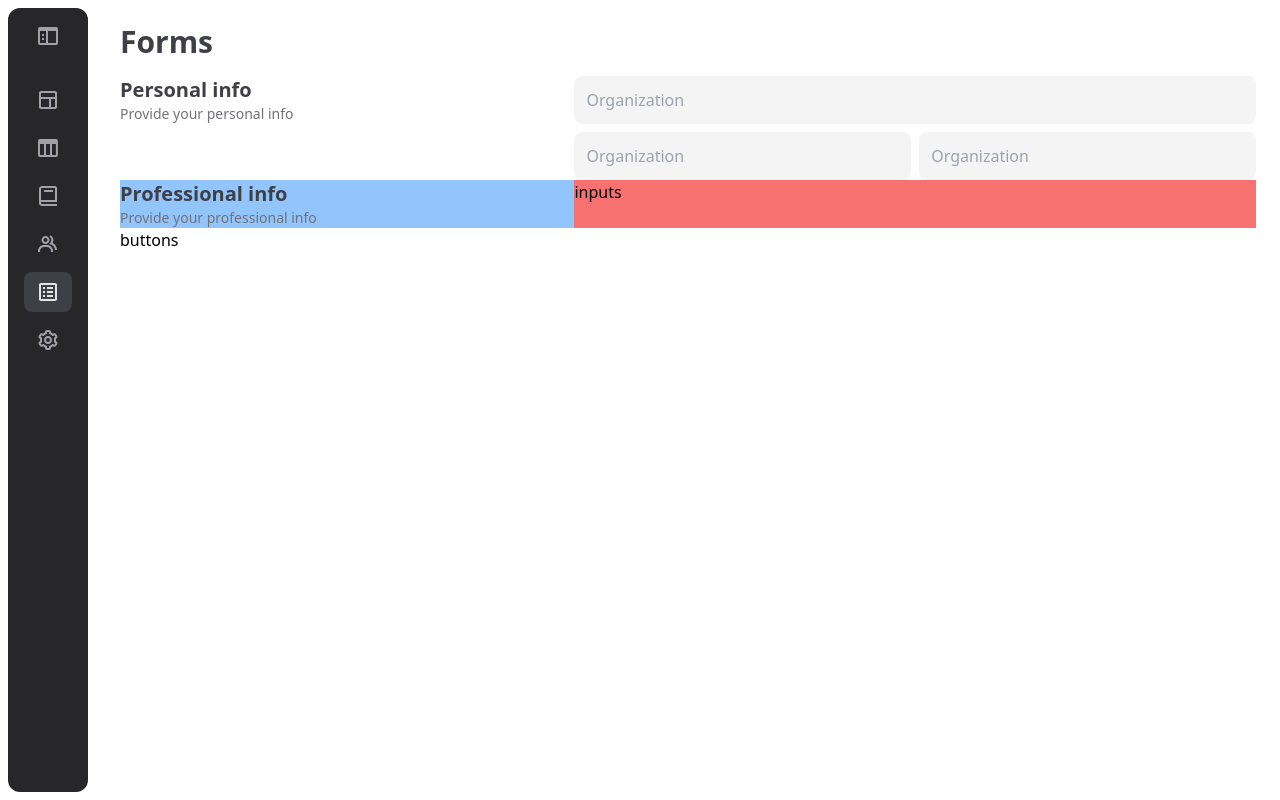
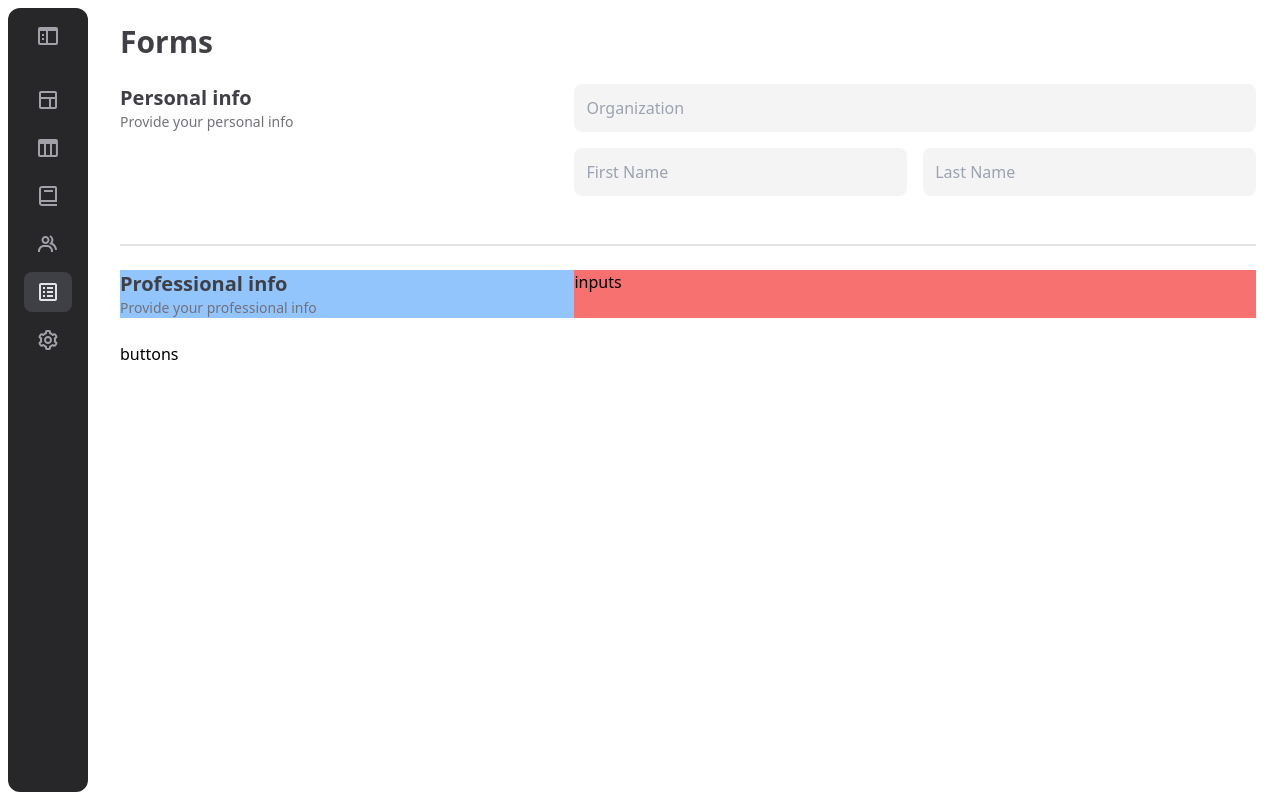
Before and after one commit to dantehduran/dashboard-next-tailwind, a Next.js app: page /forms in a window 1280 px wide. Built offline with nearby package versions, Linux system fonts and the light colour scheme.

Commit message:
input content center on focus

```diff
--- /dev/null
+++ b/components/Input.tsx
@@ -0,0 +1,25 @@
+interface Props {
+	label: string;
+}
+
+const Input = ({ label }: Props) => {
+	return (
+		<div className='relative w-full'>
+			<input
+				type='text'
+				id={label.replace(/\s+/g, '-')}
+				autoComplete='new-password'
+				placeholder={label}
+				className='peer w-full rounded-lg border-2 border-transparent bg-zinc-100 pt-4 pb-1 font-medium text-zinc-700 placeholder-transparent focus:border-2 focus:border-violet-500 focus:bg-white focus:outline-none'
+			/>
+			<label
+				htmlFor={label.replace(/\s+/g, '-')}
+				className='absolute left-3 top-1 text-xs capitalize text-gray-600 transition-all  peer-placeholder-shown:top-3 peer-placeholder-shown:text-base peer-placeholder-shown:text-gray-400  peer-focus:top-1 peer-focus:left-3 peer-focus:text-xs'
+			>
+				{label}
+			</label>
+		</div>
+	);
+};
+
+export default Input;
--- a/pages/forms.tsx
+++ b/pages/forms.tsx
@@ -1,11 +1,12 @@
+import Input from '@/components/Input';
 import type { NextPage } from 'next';
 
 const Forms: NextPage = () => {
 	return (
 		<div className='p-4'>
 			<h2 className='text-3xl font-bold text-zinc-700'>Forms</h2>
-			<div className='mt-4  flex flex-col'>
-				<div className='flex'>
+			<div className='mt-6  flex flex-col gap-6'>
+				<div className='flex border-b-2 border-zinc-200 pb-12'>
 					<div className='basis-2/5 '>
 						<h3 className='text-xl font-semibold text-zinc-700'>
 							Personal info
@@ -14,58 +15,16 @@ const Forms: NextPage = () => {
 							Provide your personal info
 						</h4>
 					</div>
-					<div className='flex basis-3/5 flex-col gap-2'>
+					<div className='flex basis-3/5 flex-col gap-4'>
 						<div className='basis-full'>
-							<div className='relative w-full'>
-								<input
-									type='text'
-									id='organization'
-									autoComplete='new-password'
-									placeholder='organization'
-									className='peer h-12 w-full rounded-lg border-2 border-transparent bg-zinc-100 font-medium text-zinc-700 placeholder-transparent focus:border-2 focus:border-violet-500 focus:outline-none'
-								/>
-								<label
-									htmlFor='organization'
-									className='absolute left-3 top-0 text-xs text-gray-600 transition-all peer-placeholder-shown:top-3  peer-placeholder-shown:text-base peer-placeholder-shown:text-gray-400 peer-focus:top-0  peer-focus:left-3 peer-focus:text-xs'
-								>
-									Organization
-								</label>
-							</div>
+							<Input label='organization' />
 						</div>
-						<div className='flex gap-2'>
+						<div className='flex gap-4'>
 							<div className='basis-1/2'>
-								<div className='relative w-full'>
-									<input
-										type='text'
-										id='first-name'
-										autoComplete='new-password'
-										placeholder='organization'
-										className='peer h-12 w-full rounded-lg border-2 border-transparent bg-zinc-100 font-medium text-zinc-700 placeholder-transparent focus:border-2 focus:border-violet-500 focus:outline-none'
-									/>
-									<label
-										htmlFor='first-name'
-										className='absolute left-3 top-0 text-xs text-gray-600 transition-all peer-placeholder-shown:top-3  peer-placeholder-shown:text-base peer-placeholder-shown:text-gray-400 peer-focus:top-0  peer-focus:left-3 peer-focus:text-xs'
-									>
-										Organization
-									</label>
-								</div>
+								<Input label='first name' />
 							</div>
 							<div className='basis-1/2'>
-								<div className='relative w-full'>
-									<input
-										type='text'
-										id='last-name'
-										autoComplete='new-password'
-										placeholder='organization'
-										className='peer h-12 w-full rounded-lg border-2 border-transparent bg-zinc-100 font-medium text-zinc-700 placeholder-transparent focus:border-2 focus:border-violet-500 focus:outline-none'
-									/>
-									<label
-										htmlFor='last-name'
-										className='absolute left-3 top-0 text-xs text-gray-600 transition-all peer-placeholder-shown:top-3  peer-placeholder-shown:text-base peer-placeholder-shown:text-gray-400 peer-focus:top-0  peer-focus:left-3 peer-focus:text-xs'
-									>
-										Organization
-									</label>
-								</div>
+								<Input label='last name' />
 							</div>
 						</div>
 					</div>
```
